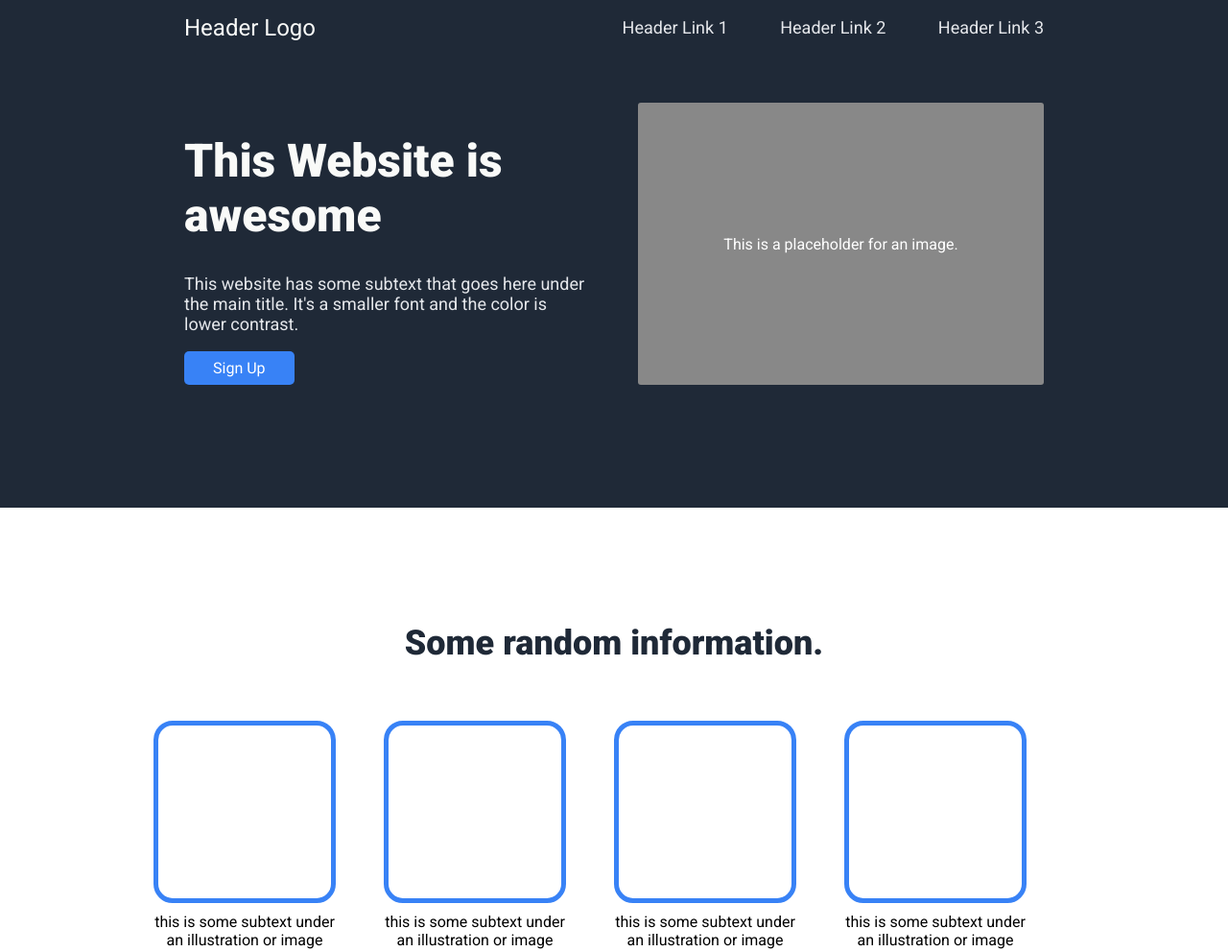
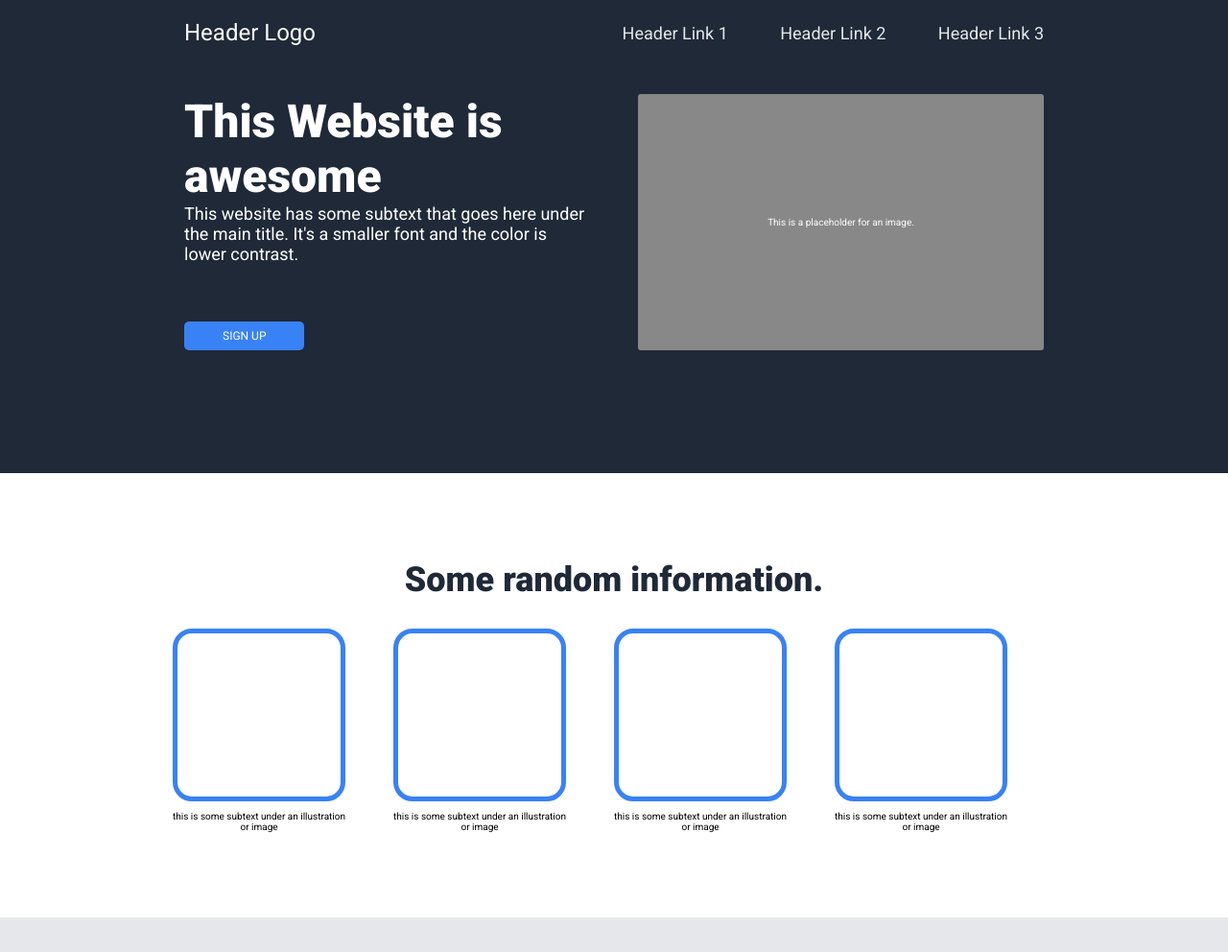
Before and after one commit to Sen-Nyin/odin-landing-page, a plain HTML site: page index.html in a window 1280 px wide. Shown: the top 992 px of the page at 96% size. Drawn offline with Linux system fonts and the light colour scheme; a script that the page names is missing.

Commit message:
added animations to buttons and header

```diff
--- /dev/null
+++ b/css/sass/abstracts/_variables.scss
@@ -0,0 +1,5 @@
+$color-black: #000;
+$color-white: #fff;
+
+$color-bg-dark: #1f2937;
+$color-bg-light: #e5e7eb;
--- /dev/null
+++ b/css/sass/base/_animations.scss
@@ -0,0 +1,31 @@
+@keyframes moveInLeft {
+  0% {
+    opacity: 0;
+    transform: translate(-10rem);
+  }
+
+  80% {
+    transform: translate(1rem);
+  }
+
+  100% {
+    opacity: 1;
+    transform: translate(0);
+  }
+}
+
+@keyframes moveInRight {
+  0% {
+    opacity: 0;
+    transform: translate(10rem);
+  }
+
+  80% {
+    transform: translate(-1rem);
+  }
+
+  100% {
+    opacity: 1;
+    transform: translate(0);
+  }
+}
--- /dev/null
+++ b/css/sass/base/_base.scss
@@ -0,0 +1,16 @@
+*,
+*::after,
+*::before {
+  margin: 0;
+  padding: 0;
+  box-sizing: inherit;
+}
+
+html {
+  // Define what 1 rem is.
+  font-size: 62.5%;
+}
+
+body {
+    box-sizing: border-box;
+}
--- /dev/null
+++ b/css/sass/base/_typography.scss
@@ -0,0 +1,27 @@
+.heading-primary {
+  color: $color-white;
+  -webkit-backface-visibility: hidden;
+  backface-visibility: hidden;
+  margin-bottom: 6rem;
+
+  &--main {
+    display: block;
+    font-size: 4.8rem;
+    font-weight: 900;
+    animation-name: moveInLeft;
+    animation-duration: 3s;
+    animation-timing-function: ease-out;
+    /* animation-iteration-count: 3; */
+    /* animation-delay: 1s; */
+    /* animation: moveInLeft 3s ease out */
+  }
+
+  &--sub {
+    display: block;
+    font-size: 1.8rem;
+    font-weight: 400;
+    animation-name: moveInRight;
+    animation-duration: 3s;
+    animation-timing-function: ease-out;
+  }
+}
--- /dev/null
+++ b/css/sass/components/_button.scss
@@ -0,0 +1,64 @@
+.btn {
+  &:link,
+  &:visited {
+    text-transform: uppercase;
+    text-decoration: none;
+    padding: 0.8rem 4rem;
+    display: inline-block;
+    border-radius: .5rem;
+    transition: all 0.2s;
+    position: relative;
+    font-size: 1.2rem;
+  }
+
+  &:hover {
+    transform: translateY(-3px);
+    box-shadow: 0 1rem 2rem rgba(#000, 0.2);
+
+    &::after {
+      transform: scaleX(1.4) scaleY(1.6);
+      opacity: 0;
+    }
+  }
+
+  &:active {
+    transform: translateY(-1px);
+    box-shadow: 0 0.5rem 1rem rgba(#000, 0.2);
+  }
+
+  &--white {
+    background-color: #fff;
+    color: #777;
+
+    &::after {
+      background-color: #fff;
+    }
+  }
+
+  &--blue {
+    background-color: #3882f6;
+    color: #fff;
+
+    &::after {
+      background-color: darken(#3882f6, 10%);
+    }
+  }
+
+  &::after {
+    content: "";
+    display: inline-block;
+    height: 100%;
+    width: 100%;
+    border-radius: .8rem;
+    position: absolute;
+    top: 0;
+    left: 0;
+    z-index: -1;
+    transition: all 0.4s;
+  }
+
+  &--animated {
+    animation: moveInBottom 3s ease-out 1s;
+    animation-fill-mode: backwards;
+  }
+}
--- /dev/null
+++ b/css/sass/components/_nav.scss
@@ -0,0 +1,34 @@
+.header-nav {
+  display: flex;
+  justify-content: center;
+  align-items: center;
+  padding: 20px 0 50px;
+
+  &__logo {
+    color: #f9faf8;
+    font-size: 24px;
+  }
+
+  &__list {
+    font-size: 18px;
+    margin-left: auto;
+
+    &--li {
+      list-style: none;
+      display: inline-block;
+
+      & a {
+          text-decoration: none;
+          color: #e5e7eb;
+
+          &:hover {
+              color: lighten(#e5e7eb, 20%)
+          }
+      }
+    }
+
+    &--li:not(:first-child) {
+      margin-left: 50px;
+    }
+  }
+}
--- /dev/null
+++ b/css/sass/layout/_call-to-action.scss
@@ -0,0 +1,15 @@
+.call-to-arms {
+
+  &__text {
+    flex: 2 0 auto;
+    color: white;
+
+  }
+
+  &__button {
+    display: flex;
+    flex: 1 0 auto;
+    justify-content: center;
+    align-items: center;
+  }
+}
--- /dev/null
+++ b/css/sass/layout/_header.scss
@@ -0,0 +1,29 @@
+.header-hero {
+  display: flex;
+
+  &__text {
+    flex: 1;
+    padding-right: 50px;
+
+    &--primary-heading {
+      font-weight: 900;
+      font-size: 48px;
+      color: #f9faf8;
+    }
+
+    &--subtext {
+      font-size: 18px;
+      color: #e5e7eb;
+    }
+  }
+
+  &__image {
+    display: flex;
+    flex: 1;
+    background-color: #888;
+    justify-content: center;
+    align-items: center;
+    border-radius: 3px;
+    color: white;
+  }
+}
--- /dev/null
+++ b/css/sass/layout/_information.scss
@@ -0,0 +1,26 @@
+.information {
+  text-align: center;
+
+  &__header {
+    font-size: 36px;
+    font-weight: 900;
+    color: #1f2937;
+    padding-bottom: 30px;
+  }
+
+  &__card {
+    flex: 0 0 180px;
+
+    &:not(last-child) {
+      margin-right: 50px;
+    }
+
+    &--illustration {
+      border: 5px solid #3882f6;
+      border-radius: 20px;
+      width: 180px;
+      height: 180px;
+      margin-bottom: 10px;
+    }
+  }
+}
--- /dev/null
+++ b/css/sass/layout/_quote.scss
@@ -0,0 +1,15 @@
+.quote {
+  background-color: #e5e7eb;
+
+  &__text {
+    font-size: 36px;
+    font-weight: 1, 300;
+    font-style: italic;
+  }
+
+  &__author {
+    display: block;
+    text-align: right;
+    font-weight: 700;
+  }
+}
--- a/css/sass/styles.scss
+++ b/css/sass/styles.scss
@@ -1,7 +1,19 @@
 // VARIABLES
 
-$color-bg-dark: #1f2937;
-$color-bg-light: #e5e7eb;
+@import "abstracts/variables";
+@import "base/base";
+@import "base/animations";
+@import "base/typography";
+@import "components/nav";
+@import "components/button";
+@import "layout/header";
+@import "layout/information";
+@import "layout/quote";
+@import "layout/call-to-action";
+@import "layout/footer";
+
+
+
 
 body {
   font-family: "Roboto", sans-serif;
@@ -34,143 +46,3 @@ padding: 7% 15%;
   border-radius: 10px;
   padding: 30px 100px;
 }
-
-.header-nav {
-  display: flex;
-  justify-content: center;
-  align-items: center;
-  margin-bottom: 50px;
-
-  &__logo {
-    color: #f9faf8;
-    font-size: 24px;
-  }
-
-  &__list {
-    font-size: 18px;
-    margin-left: auto;
-
-    &--li {
-      list-style: none;
-      display: inline-block;
-
-      & a {
-          text-decoration: none;
-          color: #e5e7eb;
-      }
-    }
-
-    &--li:not(:first-child) {
-      margin-left: 50px;
-    }
-  }
-}
-
-.header-hero {
-  display: flex;
-
-  &__text {
-    flex: 1;
-    padding-right: 50px;
-
-    &--primary-heading {
-      font-weight: 900;
-      font-size: 48px;
-      color: #f9faf8;
-    }
-
-    &--subtext {
-      font-size: 18px;
-      color: #e5e7eb;
-    }
-  }
-
-  &__image {
-    display: flex;
-    flex: 1;
-    background-color: #888;
-    justify-content: center;
-    align-items: center;
-    border-radius: 3px;
-    color: white;
-  }
-}
-
-.btn {
-  text-decoration: none;
-  border-radius: 5px;
-  display: inline-block;
-  padding: 8px 30px;
-
-  &--blue {
-    background-color: #3882f6;
-    color: white;
-  }
-
-  &--outline {
-      background-color: none;
-      border: 2px solid white;
-      color: white;
-  }
-}
-
-.information {
-  text-align: center;
-
-  &__header {
-    font-size: 36px;
-    font-weight: 900;
-    color: #1f2937;
-    padding-bottom: 30px;
-  }
-
-  &__card {
-    flex: 0 0 180px;
-
-    &:not(last-child) {
-      margin-right: 50px;
-    }
-
-    &--illustration {
-      border: 5px solid #3882f6;
-      border-radius: 20px;
-      width: 180px;
-      height: 180px;
-      margin-bottom: 10px;
-    }
-  }
-}
-
-.quote {
-  background-color: #e5e7eb;
-
-  &__text {
-    font-size: 36px;
-    font-weight: 1, 300;
-    font-style: italic;
-  }
-
-  &__author {
-    display: block;
-    text-align: right;
-    font-weight: 700;
-  }
-}
-
-.call-to-arms {
-
-  &__text {
-    flex: 2 0 auto;
-    color: white;
-
-    &--header {
-    }
-  }
-
-  &__button {
-    display: flex;
-    flex: 1 0 auto;
-    justify-content: center;
-    align-items: center;
-  }
-}
--- a/index.html
+++ b/index.html
@@ -36,10 +36,14 @@
 
         <div class="header-hero">
             <div class="header-hero__text">
-                <h1 class="header-hero__text--primary-heading">This Website is awesome</h1>
-                <p class="header-hero__text--subtext">This website has some subtext that goes here under the main title.
-                    It's a smaller font and the color is lower contrast.</p>
-                <a href="#" class="btn btn--blue">Sign Up</a>
+                <h1 class="heading-primary">
+                    <span class="heading-primary--main">This Website is awesome</span>
+                    <span class="heading-primary--sub">This website has some subtext that goes here under the main title.
+                    It's a smaller font and the color is lower contrast.</span>
+
+                </h1>
+
+                <a href="#" class="btn btn--blue btn--animated">Sign Up</a>
             </div>
             <div class="header-hero__image">
                 This is a placeholder for an image.
@@ -94,7 +98,7 @@
                         there!</p>
                 </div>
                 <div class="call-to-arms__button">
-                    <a href="#" class="btn btn--outline">Sign up</a>
+                    <a href="#" class="btn btn--white btn--animated">Sign up</a>
                 </div>
             </div>
         </section>
```
Also changed, not shown: css/sass/layout/_footer.scss (added), css/styles.css, 1 other file.
